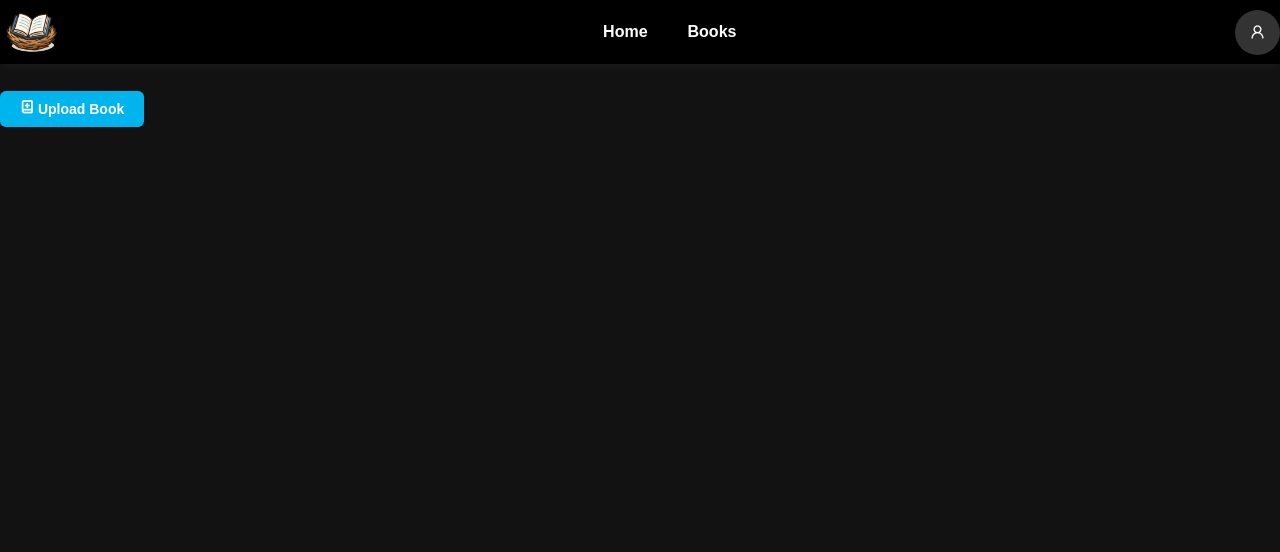
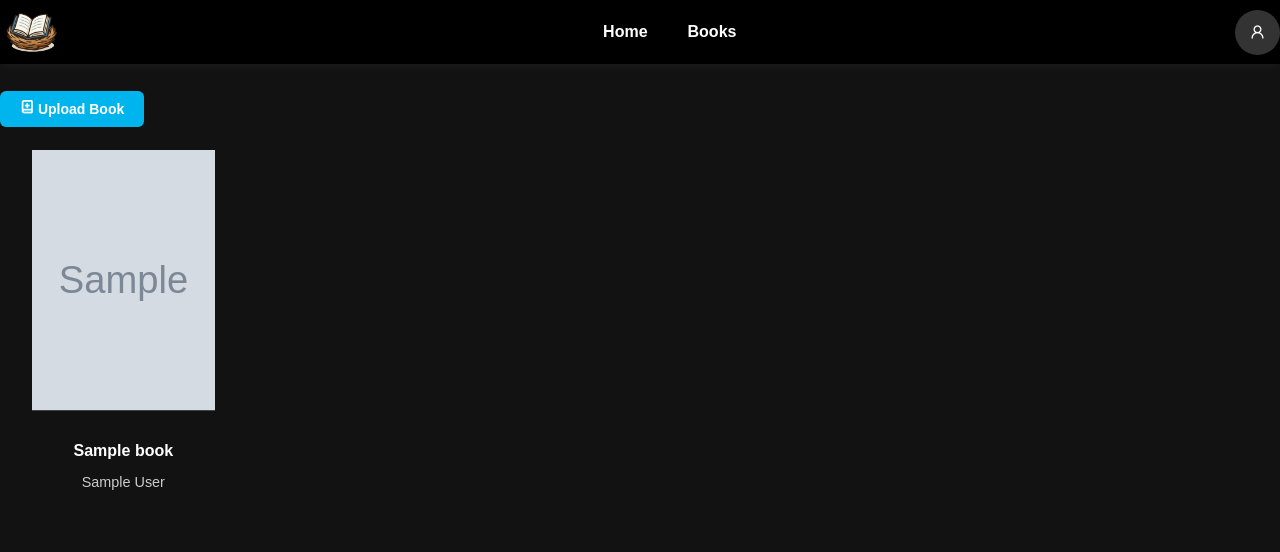
Before and after one commit to chillin9panda/BookNest, a Spring app: template src/main/resources/templates/booknest/books/books.html in a window 1280 px wide. Shown: the top 552 px of the page. Run offline with Thymeleaf, Linux system fonts and the light colour scheme; the template is opened without the code that fills it: most values are stand-ins (such as "Sample title", 1, 10 or a date in 2020); grey boxes marked "Sample" are stand-in pictures; data that the repository does not hold is empty; some of the project's set-up classes (security, data sources, template engines, error pages and the like) are left out, and stand-ins take their place.

Commit message:
book overview display and some styles

```diff
--- a/src/main/resources/static/assets/fonts/lucide/lucide.css
+++ b/src/main/resources/static/assets/fonts/lucide/lucide.css
@@ -39,3 +39,19 @@
 .icon-user-round::before {
   content: "\e46d";
 }
+
+.icon-book::before {
+  content: "\e062";
+}
+
+.icon-ellipsis-vertical::before {
+  content: "\e0bb";
+}
+
+.icon-heart::before {
+  content: "\e0f6";
+}
+
+.icon-book-open::before {
+  content: "\e063";
+}
--- /dev/null
+++ b/src/main/resources/static/booknest/css/books/books.css
@@ -0,0 +1,138 @@
+:root {
+  --thumbnail-height: 260px;
+}
+
+body {
+  background-color: var(--bg-dark);
+  color: var(--default-font-color);
+}
+
+.book-grid {
+  display: grid;
+  grid-template-columns: repeat(auto-fill, minmax(180px, 1fr));
+  gap: 1.5rem;
+  padding: 2rem;
+}
+
+.book-card {
+  display: flex;
+  flex-direction: column;
+  align-items: stretch;
+  overflow: hidden;
+  background: transparent;
+  text-align: center;
+}
+
+.thumbnail-wrapper {
+  width: 100%;
+  position: relative;
+  height: var(--thumbnail-height);
+}
+
+.book-thumbnail {
+  width: 100%;
+  height: var(--thumbnail-height);
+  object-fit: cover;
+  border-bottom: 1px solid var(--dark-border);
+}
+
+.book-thumbnail:empty,
+.book-thumbnail-broken {
+  display: flex;
+  align-items: center;
+  justify-content: center;
+  background-color: var(--dropdown-bg);
+  height: var(--thumbnail-height);
+  width: 100%;
+  color: var(--faded-white);
+}
+
+.book-thumbnail-broken {
+  display: none;
+}
+
+.show-fallback {
+  display: flex !important;
+}
+
+.thumbnail-fallback-icon {
+  width: 100%;
+  font-size: 4rem;
+}
+
+.book-info {
+  padding: 1rem;
+}
+
+.book-info h3 {
+  font-size: 1rem;
+  margin-bottom: 0.4rem;
+  color: var(--default-font-color);
+}
+
+.book-info p {
+  font-size: 0.9rem;
+  color: var(--faded-white);
+}
+
+.book-card:hover {
+  cursor: pointer;
+}
+
+.book-thumbnail:hover {
+  filter: brightness(0.6);
+}
+
+.book-thumbnail-broken:hover .book-thumbnail-broken {
+  background-color: var(--light-blue-highlight);
+  filter: brightness(1);
+}
+
+.thumbnail-wrapper:hover .thumbnail-hover-icons {
+  display: flex;
+}
+
+.thumbnail-wrapper:hover .book-thumbnail {
+  filter: brightness(0.6);
+  transition: filter 0.2s ease;
+  cursor: pointer;
+}
+
+.book-thumbnail,
+.book-thumbnail-broken {
+  transition: all 0.5s ease;
+}
+
+.thumbnail-hover-icons {
+  position: absolute;
+  inset: 0;
+  display: none;
+  justify-content: right;
+  align-items: flex-end;
+  padding: 0.5rem;
+  pointer-events: none;
+}
+
+.thumbnail-hover-icons i {
+  color: var(--default-font-color);
+  font-size: 2.1rem;
+  cursor: pointer;
+  pointer-events: auto;
+}
+
+.corner-icons i {
+  font-size: 1.8rem;
+}
+
+.thumbnail-hover-icons .center-icon {
+  position: absolute;
+  top: 50%;
+  left: 50%;
+  transform: translate(-50%, -50%);
+}
+
+.thumbnail-hover-icons .corner-icons {
+  display: flex;
+  gap: 0.5rem;
+  position: absolute;
+}
--- a/src/main/resources/static/booknest/css/colors.css
+++ b/src/main/resources/static/booknest/css/colors.css
@@ -9,6 +9,7 @@
   --list-table-dark-hover: #2a2a2a;
 
   --default-font-color: #fff;
+  --faded-white: #ccc;
 
   --dark-border: #444;
 
--- a/src/main/resources/templates/booknest/books/books.html
+++ b/src/main/resources/templates/booknest/books/books.html
@@ -36,7 +36,6 @@
         <a th:href="@{/logout}"><i class="icon-log-out lucide-icon-common-style"></i>Logout</a>
       </div>
     </div>
-
   </div>
 
   <div class="books">
@@ -46,6 +45,37 @@
     </a>
   </div>
 
+  <!-- Book overview cards -->
+  <div class="book-grid">
+    <div th:each="book : ${books}" class="book-card">
+      <div class="thumbnail-wrapper">
+        <img th:src="@{${book.thumbnailUrl}}" alt="thumbnail" class="book-thumbnail"
+          onerror="this.onerror=null; this.style.display='none'; this.nextElementSibling.classList.add('show-fallback');" />
+
+        <div class="book-thumbnail book-thumbnail-broken" style="display:none">
+          <div class="thumbnail-fallback-icon">
+            <i class="icon-book"></i>
+          </div>
+        </div>
+
+        <div class="thumbnail-hover-icons">
+          <i class="icon-book-open center-icon"></i>
+          <div class="corner-icons">
+            <i class="icon-heart"></i>
+            <i class="icon-ellipsis-vertical"></i>
+          </div>
+
+        </div>
+      </div>
+
+      <div class="book-info">
+        <h3 th:text="${book.title}"></h3>
+        <p th:text="${book.author}"></p>
+      </div>
+    </div>
+  </div>
+
+
   <script th:src="@{/booknest/js/top-nav.js}"></script>
 </body>
 
--- a/src/main/resources/templates/booknest/books/upload-book.html
+++ b/src/main/resources/templates/booknest/books/upload-book.html
@@ -45,12 +45,6 @@
       <label for="title">Book Title: <i class="required">*</i></label>
       <input type="text" name="title" placeholder="Enter book title" required />
 
-      <label for="author">Book Author: <i class="required">*</i></label>
-      <input type="text" name="author" placeholder="Enter author name" required />
-
-      <label for="publicationDate">Publication Date: </label>
-      <input type="date" name="publishedDate" placeholder="Enter publication date" />
-
       <label for="book">Book file(pdf only): <i class="required">*</i></label>
       <input type="file" name="book" placeholder="Select book file" required />
 
```
